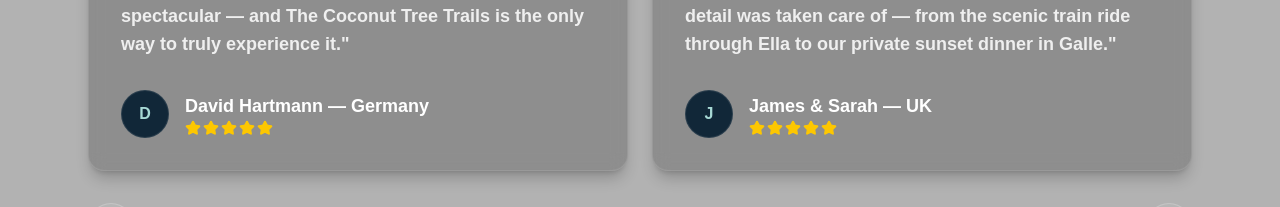
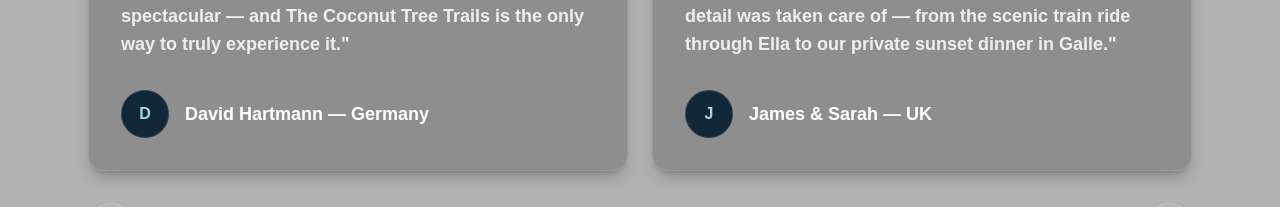
Before and after one commit to BuildUpsConsultancy/tct-website, a React (Vite) app: page / in a window 1280 px wide. Shown: the part 5270-5477 px from the top of the page. Built offline with nearby package versions, Linux system fonts and the light colour scheme.

Commit message:
add content

```diff
--- a/src/pages/home.tsx
+++ b/src/pages/home.tsx
@@ -7,7 +7,7 @@ import {
 } from 'framer-motion';
 import {
   ArrowRight, ChevronDown, ChevronLeft, ChevronRight,
-  Quote, Star,
+  Quote,
 } from 'lucide-react';
 
 import { featuredDestinations } from '../data/destinations';
@@ -778,9 +778,6 @@ const Home = () => {
                         <div className="grid h-12 w-12 place-items-center rounded-full border border-white/10 bg-[#112738] text-base font-bold text-[#a7d9d5]">{t.name[0]}</div>
                         <div>
                           <p className="text-base font-semibold text-white">{t.name}</p>
-                          <div className="flex gap-0.5 text-yellow-400">
-                            {Array.from({ length: 5 }).map((_, i) => <Star key={i} className="h-4 w-4 fill-current" />)}
-                          </div>
                         </div>
                       </div>
                     </motion.div>
```
